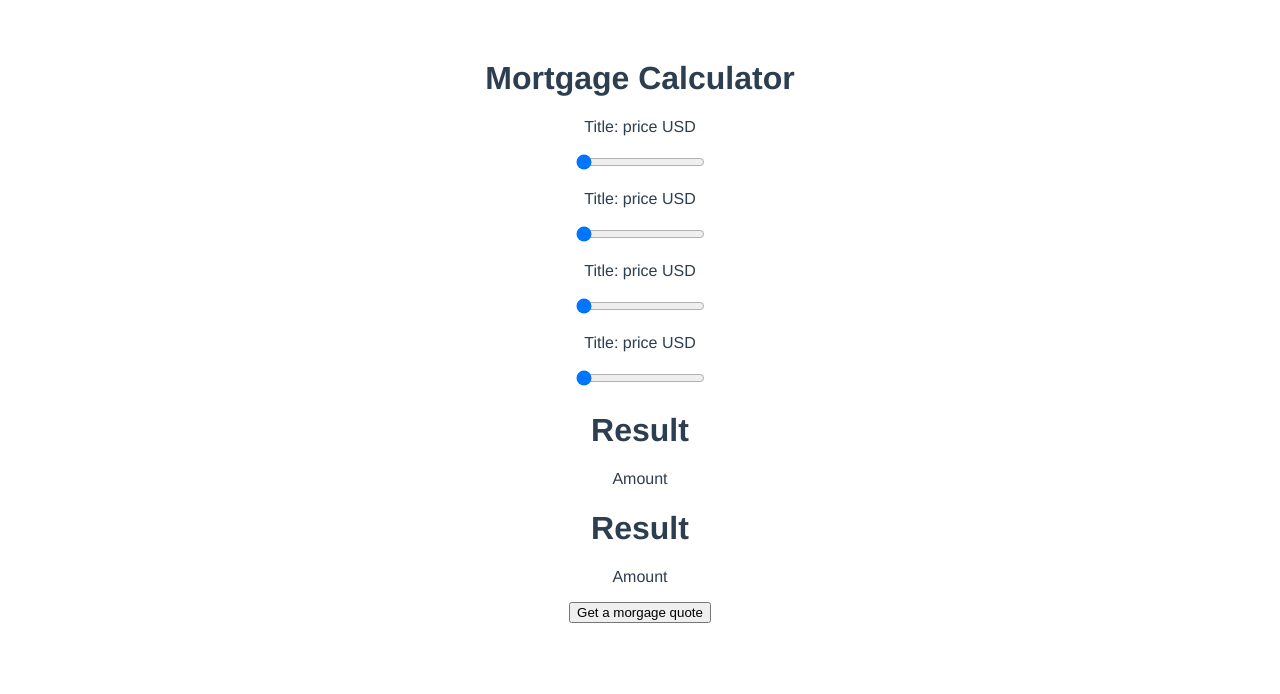
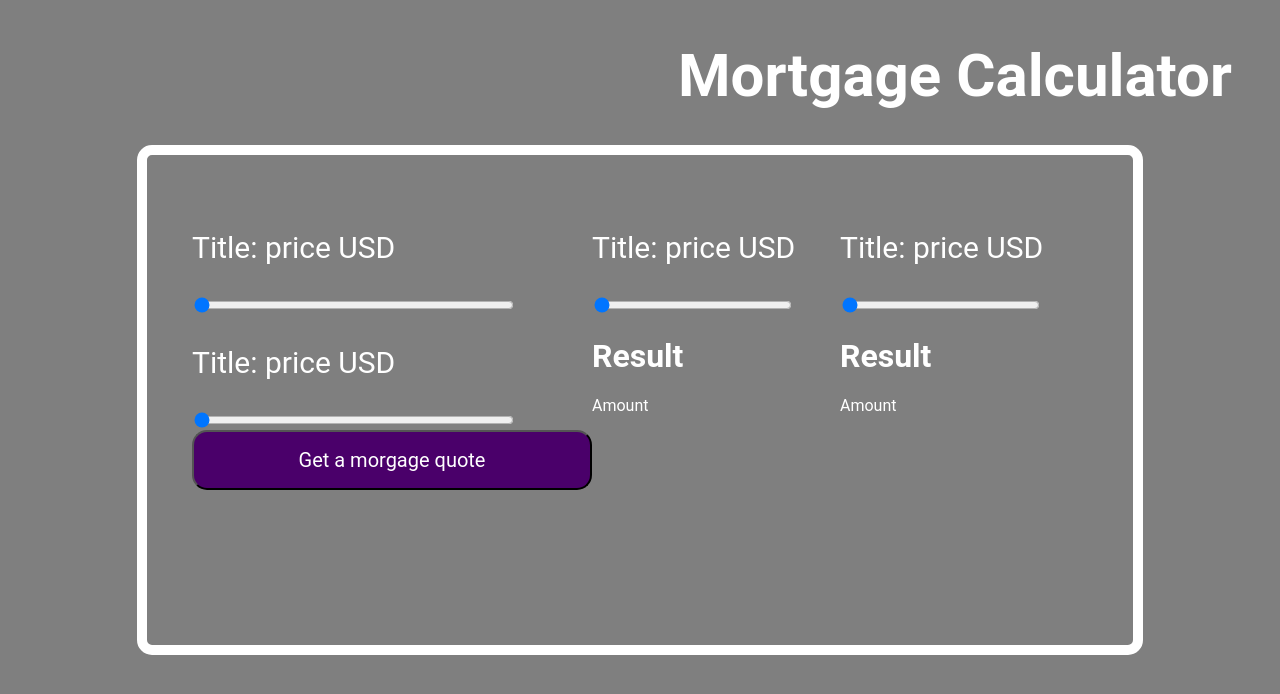
Before and after one commit to blksy/Mortgage-calculator, a Vue app: page / in a window 1280 px wide. Shown: the top 694 px of the page. Built offline with nearby package versions, Linux system fonts and the light colour scheme.

Commit message:
added basic styles

```diff
--- a/src/App.vue
+++ b/src/App.vue
@@ -9,7 +9,7 @@
           <value-slider></value-slider>
           <end-quote></end-quote>
           <end-quote></end-quote>
-          <button>Get a morgage quote</button>
+          <button class="btn">Get a morgage quote</button>
         </div>
     </div>
   </div>
@@ -31,12 +31,36 @@ export default{
 </script>
 
 <style>
-#app {
-  font-family: Avenir, Helvetica, Arial, sans-serif;
-  -webkit-font-smoothing: antialiased;
-  -moz-osx-font-smoothing: grayscale;
-  text-align: center;
-  color: #2c3e50;
-  margin-top: 60px;
+* {
+  background-color: #7f7f7f;
+  color: white;
+  font-family: Roboto, Arial, sans-serif;
+}
+
+.app-container {
+  position: absolute;
+  display: grid;
+  grid-template-columns: repeat(3, 5fr);
+  grid-template-rows: repeat(3, 9vw);
+  top: 50%;
+  left: 50%;
+  transform: translate(-50%, -50%);
+  height: 50%;
+  width: 70%;
+  border: 10px solid white;
+  border-radius: 15px;
+  padding: 45px;
+}
+
+.title{
+  font-size:60px;
+  margin-left: 670px;
+}
+.btn{
+  width: 400px;
+  height: 60px;
+  background: #4a006a;
+  font-size: 20px;
+  border-radius: 15px
 }
 </style>
--- a/src/components/valueSlider.vue
+++ b/src/components/valueSlider.vue
@@ -18,5 +18,12 @@
 </script>
 
 <style>
+   .text-area{
+    font-size: 30px;
+   }
+   .slider{
+    width: 80%;
+   }
+
 
 </style>
```
